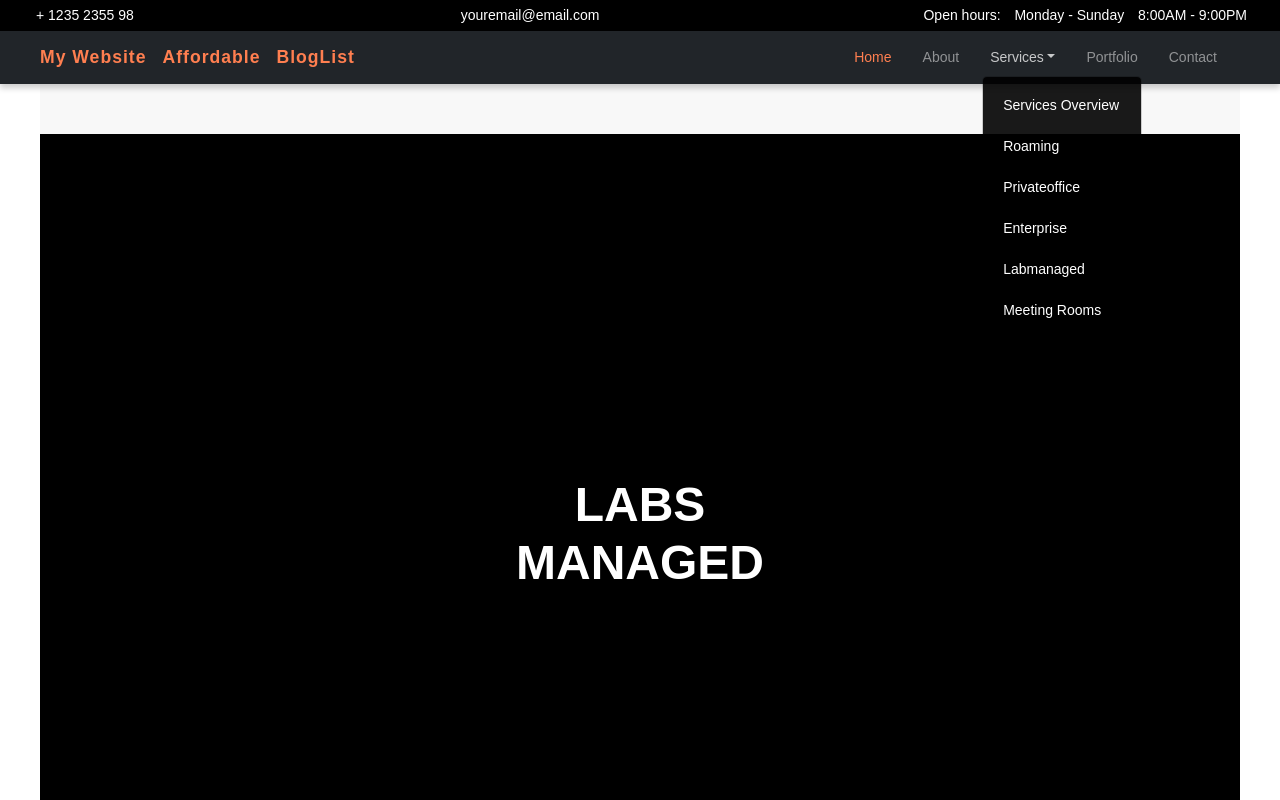
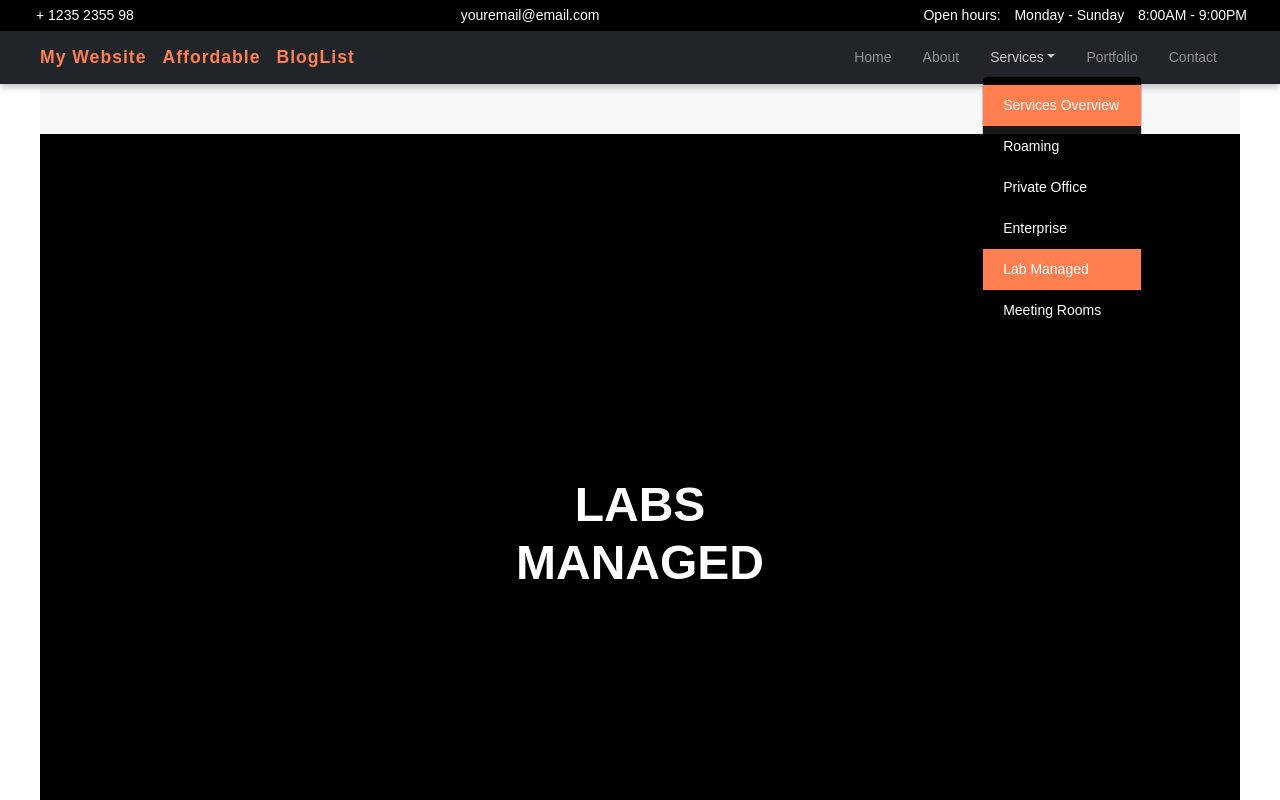
Before and after one commit to RajeshwariMarigoudra/Labs.com, a React (Vite) app: page /services/labmanaged in a window 1280 px wide. Both pictures are taken after a click on the button "Services". Shown: the top 800 px of the page. Built offline with nearby package versions, Linux system fonts and the light colour scheme; grey boxes are pictures that could not be loaded; some icons are missing.

Commit message:
autopopuplogin

```diff
--- a/src/components/Navbar/Navbar.css
+++ b/src/components/Navbar/Navbar.css
@@ -65,6 +65,19 @@
 
 .navbar .navbar-toggler {
   background-color: #ff7f50; /* Attractive color for toggle button */
+}
+
+/* Dropdown active state */
+.navbar-nav .nav-item.dropdown .dropdown-item.active {
+  background-color: #ff7f50 !important; /* Active background for dropdown items */
+  color: white !important; /* Active text color */
+}
+
+/* Active State for NavLink */
+.navbar-nav .nav-link.active {
+  color: #ff7f50 !important; /* Ensures active link has the correct color */
+  font-weight: bold; /* Make it stand out */
+  text-decoration: underline; /* Optional: Add underline to active link */
 }
 
 .navbar-toggler-icon {
--- a/src/components/Navbar/Navbar.jsx
+++ b/src/components/Navbar/Navbar.jsx
@@ -1,5 +1,5 @@
 import React, { useState, useEffect, useRef } from "react";
-import { Link } from "react-router-dom";
+import { NavLink } from "react-router-dom"; // Use NavLink instead of Link
 import "./Navbar.css"; // Your custom CSS file
 
 const Navbar = ({ handleShowModal }) => {
@@ -75,9 +75,9 @@ const Navbar = ({ handleShowModal }) => {
       {/* Navbar (Sticky) */}
       <nav className="navbar navbar-expand-lg navbar-dark bg-dark sticky-top">
         <div className="container">
-          <Link className="navbar-brand" to="/">My Website</Link>
-          <Link className="navbar-brand" to="/services/affordableWorkspace">Affordable</Link>
-          <Link className="navbar-brand" to="/blogPosts">BlogList</Link>
+          <NavLink className="navbar-brand" to="/">My Website</NavLink>
+          <NavLink className="navbar-brand" to="/services/affordableWorkspace">Affordable</NavLink>
+          <NavLink className="navbar-brand" to="/blogPosts">BlogList</NavLink>
 
           {/* Toggle Button for Mobile View */}
           <button
@@ -92,15 +92,15 @@ const Navbar = ({ handleShowModal }) => {
           {/* Collapsible Navbar */}
           <div className={`collapse navbar-collapse ${isOpen ? "show" : ""}`} id="navbarNav">
             <ul className="navbar-nav ml-auto">
-              <li className="nav-item active">
-                <Link className="nav-link" to="/">Home</Link>
+              <li className="nav-item">
+                <NavLink className="nav-link" exact to="/" activeClassName="active">Home</NavLink>
               </li>
               <li className="nav-item">
-                <Link className="nav-link" to="/about">About</Link>
+                <NavLink className="nav-link" to="/about" activeClassName="active">About</NavLink>
               </li>
 
               {/* Services Dropdown */}
-              <li className="nav-item dropdown" ref={dropdownRef}>
+              <li className="nav-item dropdown" ref={dropdownRef} >
                 <button
                   className="nav-link dropdown-toggle"
                   onClick={toggleDropdown}
@@ -110,16 +110,16 @@ const Navbar = ({ handleShowModal }) => {
                   Services
                 </button>
                 <div className={`dropdown-menu ${dropdownOpen ? "show" : ""}`} aria-labelledby="navbarDropdown">
-                  <Link className="dropdown-item" to="/services">Services Overview</Link>
-                  <Link className="dropdown-item" to="/services/roaming">Roaming</Link>
-                  <Link className="dropdown-item" to="/services/privateoffice">Privateoffice</Link>
-                  <Link className="dropdown-item" to="/services/enterprise">Enterprise</Link>
-                  <Link className="dropdown-item" to="/services/labmanaged">Labmanaged</Link>
-                  <Link className="dropdown-item" to="/services/meetingrooms">Meeting Rooms</Link>
+                  <NavLink className="dropdown-item" to="/services" activeClassName="active">Services Overview</NavLink>
+                  <NavLink className="dropdown-item" to="/services/roaming" activeClassName="active">Roaming</NavLink>
+                  <NavLink className="dropdown-item" to="/services/privateoffice" activeClassName="active">Private Office</NavLink>
+                  <NavLink className="dropdown-item" to="/services/enterprise" activeClassName="active">Enterprise</NavLink>
+                  <NavLink className="dropdown-item" to="/services/labmanaged" activeClassName="active">Lab Managed</NavLink>
+                  <NavLink className="dropdown-item" to="/services/meetingrooms" activeClassName="active">Meeting Rooms</NavLink>
                 </div>
               </li>
               <li className="nav-item">
-                <Link className="nav-link" to="/portfolio">Portfolio</Link>
+                <NavLink className="nav-link" to="/portfolio" activeClassName="active">Portfolio</NavLink>
               </li>
               <li className="nav-item">
                 <button
```
